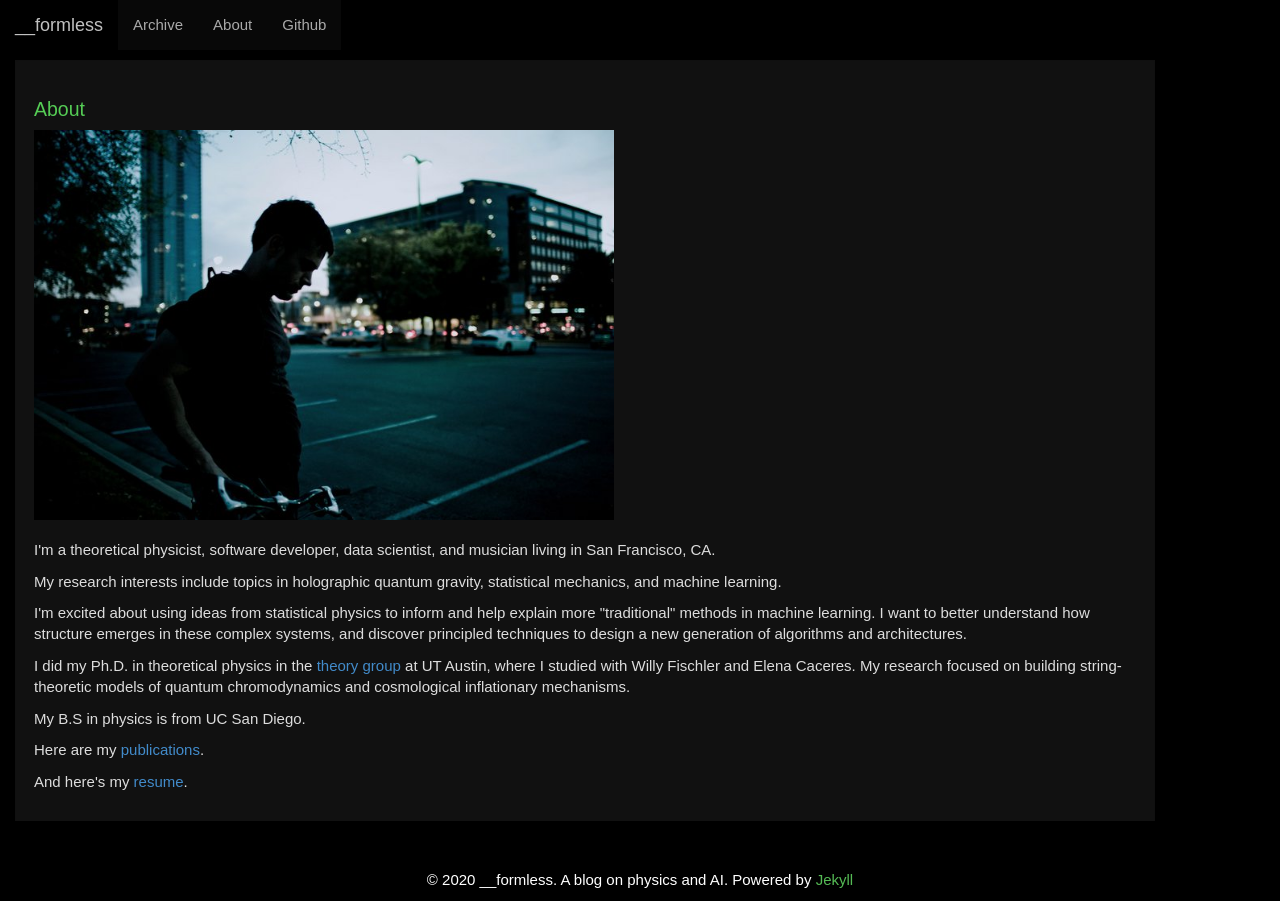
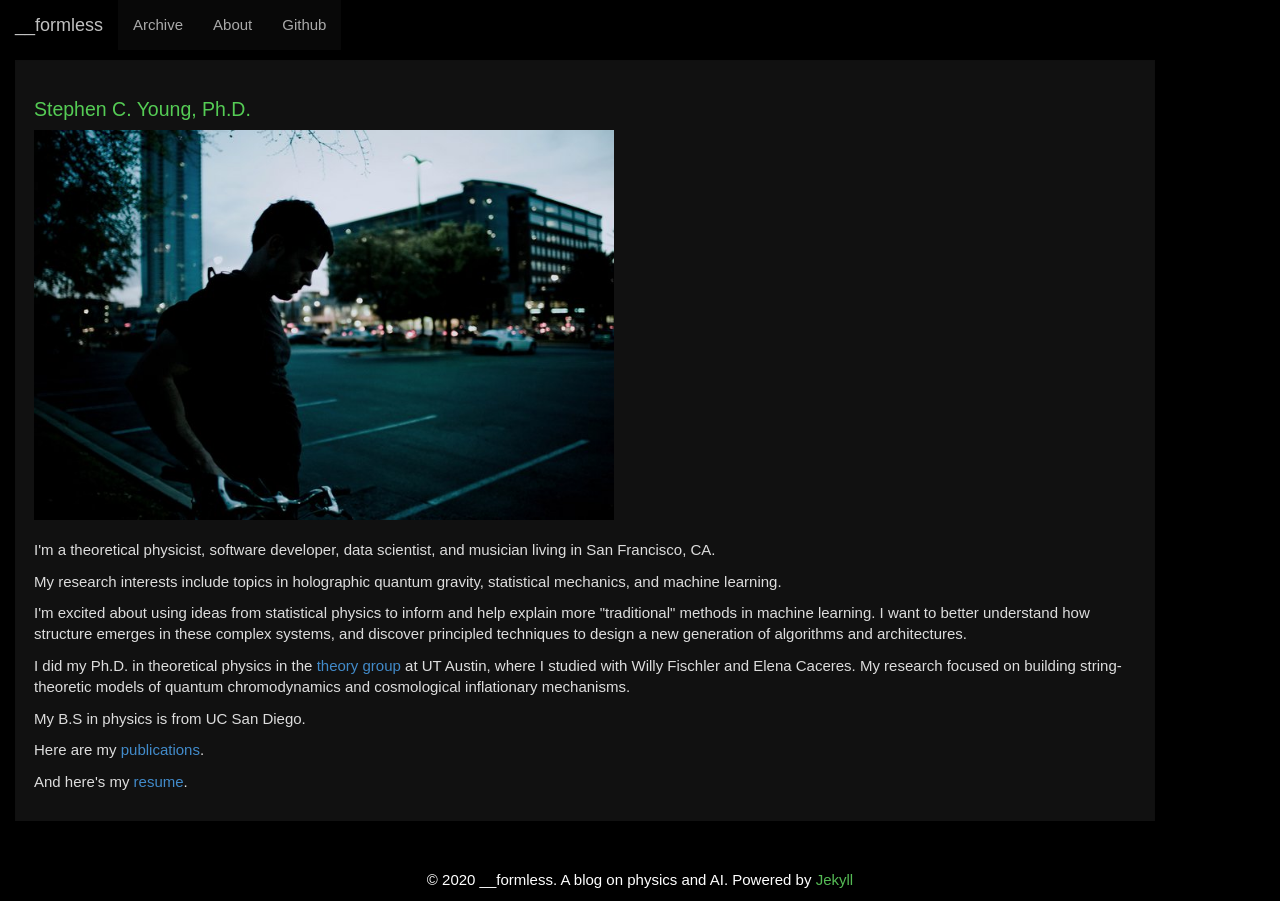
Before and after one commit to fineline179/fineline179.github.io, a Jekyll site: the page built from about.html, in a window 1280 px wide. Built offline with Jekyll 4.4.1, drawn with Linux system fonts in a browser that asks for light colours; some web fonts are replaced.

Commit message:
put my name on about page

```diff
--- a/about.html
+++ b/about.html
@@ -3,7 +3,7 @@ layout: nosidebar
 ---
 
 <div class="well">
-  <h1>About</h1>
+  <h1>Stephen C. Young, Ph.D.</h1>
 
   <table class="image">
     <tr><td><img src="/images/me_small.jpg" alt="Drawing" style="width:580px;"/></td></tr>
```
